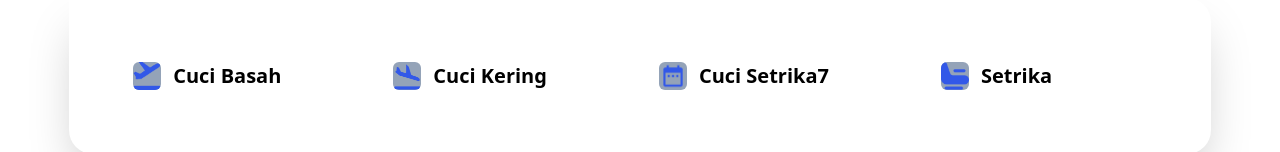
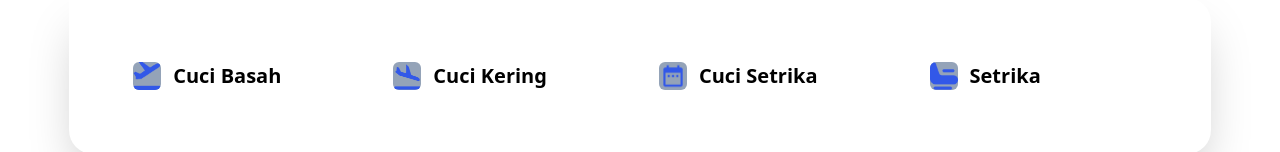
Before and after one commit to BimbinganTAPakFajar/Laundry-Web, a Next.js app: page / in a window 1280 px wide. Shown: the part 618-770 px from the top of the page. Built offline with nearby package versions, Linux system fonts and the light colour scheme.

Commit message:
commit 3

```diff
--- a/pages/index.js
+++ b/pages/index.js
@@ -70,7 +70,7 @@ export default function Home() {
               </li>
               <li className='flex items-center gap-3'>
                 <img className='w-7 h-7 rounded-md bg-slate-400' src="/schedule.png" alt="" />
-                <p className='text-xl font-semibold'>Cuci Setrika7</p>
+                <p className='text-xl font-semibold'>Cuci Setrika</p>
               </li>
               <li className='flex items-center gap-3'>
                 <img className='w-7 h-7 rounded-md bg-slate-400' src="/seat.png" alt="" />
```
